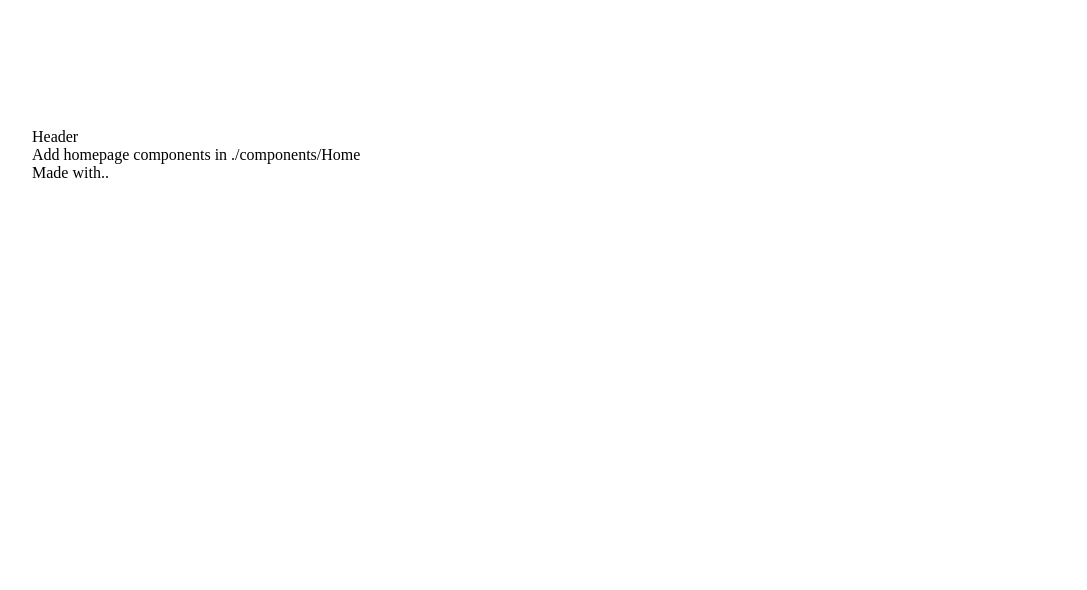
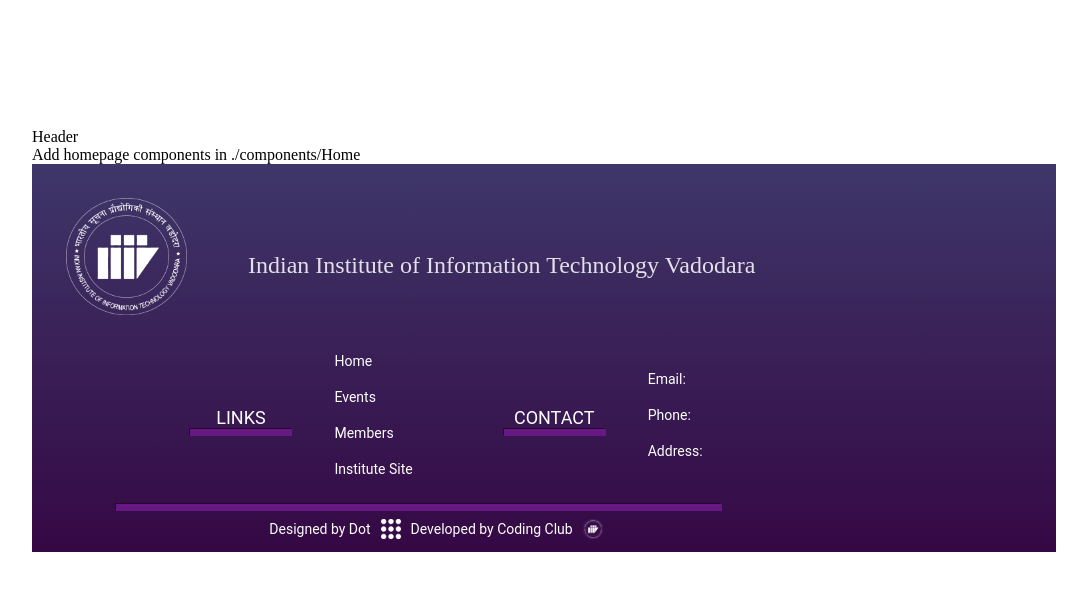
Before and after one commit to kreiva-iiitv/keriva-frontend-2020, a React (Create React App) app: page / in a window 1280 px wide. Shown: the top 590 px of the page, without its empty margins (96-1183 px from the left). Built offline with nearby package versions, Linux system fonts and the light colour scheme.

Commit message:
footer updated

```diff
--- a/src/components/Footer.jsx
+++ b/src/components/Footer.jsx
@@ -1,9 +1,57 @@
 import React from 'react';
+
+import "./footcss.css";
+import inslogo from "./img/logo.png";
+import dotlogo from "./img/dot.png";
+import cclogo from "./img/logo.png";
 
 const Footer = () => {
   return (
     <footer>
-      Made with..
+      <div className="inname">
+        <div className="logo">
+            <img src = {inslogo} alt="iiitv-logo" className="inslog"></img>
+        </div>
+        <div className="name">
+          Indian Institute of Information Technology Vadodara
+        </div>
+      </div>
+
+      <div className="linkcon">
+        <div className="linkna">
+          LINKS
+          <hr className="lastline"></hr>
+        </div>
+        <div className="links">
+          <p className="link">Home</p>
+          <p className="link">Events</p>
+          <p className="link">Members</p>
+          <p className="link">Institute Site</p>
+        </div>
+
+        <div className="conna">
+          CONTACT
+          <hr className="lastline"></hr>
+        </div>
+        <div className="contact">
+          <p className="link">Email:</p>
+          <p className="link">Phone:</p>
+          <p className="link">Address:</p>
+        </div>
+      </div>
+
+      <hr className="lastline"></hr>
+
+      <div className="dev">
+        <div className="dot">
+          <p className="p-dev">Designed by Dot</p>
+          <img src = {dotlogo} alt="dot-logo" className="dotlogo"></img>
+        </div>
+        <div className="cc">
+          <p className="p-dev">Developed by Coding Club</p>
+          <img src = {cclogo} alt="cc-logo" className="dotlogo"></img>
+        </div>
+      </div>
     </footer>
   );
 }
--- /dev/null
+++ b/src/components/footcss.css
@@ -0,0 +1,114 @@
+footer{
+    padding: 34px 334px 5px 83px;
+    background-image: linear-gradient(to top, #350844, #3e3769);
+    display: flex;
+    flex-direction: column;
+    align-items: center;
+}
+
+.inname{
+    flex-direction: row;
+    display: flex;
+    justify-content: center;
+    align-items: center;
+    padding-bottom: 3vh;
+}
+
+.inslog{
+    width: 121px;
+    height: 117px;
+    object-fit: contain;
+}
+.name{
+    opacity: 0.85;
+    width: 584px;
+    height: 23px;
+    padding: 40px 0 54px 61px;
+    font-family: Noir-Noir;
+    font-size: 24px;
+    font-weight: normal;
+    font-stretch: normal;
+    font-style: normal;
+    line-height: normal;
+    letter-spacing: normal;
+    color: #ffffff;
+}
+
+.linkcon{
+    flex-direction: row;
+    display: flex;
+    justify-content: center;
+    align-items: center;
+    padding-bottom: 2vh;
+}
+
+.linkna {
+    width: 103px;
+    height: 21px;
+    margin: 22px 32px 17px 65px;
+    font-family: Roboto;
+    font-size: 18px;
+    font-weight: normal;
+    font-stretch: normal;
+    font-style: normal;
+    line-height: normal;
+    letter-spacing: normal;
+    text-align: center;
+    color: #ffffff;
+  }
+
+.conna {
+    width: 103px;
+    height: 21px;
+    margin: 22px 32px 17px 80px;
+    font-family: Roboto;
+    font-size: 18px;
+    font-weight: normal;
+    font-stretch: normal;
+    font-style: normal;
+    line-height: normal;
+    letter-spacing: normal;
+    text-align: center;
+    color: #ffffff;
+  }
+
+.link, .p-dev{
+    padding: 10px;
+    font-family: Roboto;
+    font-size: 14px;
+    font-weight: normal;
+    font-stretch: normal;
+    font-style: normal;
+    line-height: normal;
+    letter-spacing: normal;
+    text-align: left;
+    color: #ffffff;
+}
+
+.lastline{
+    background-color: #681883;
+    border-color: #681883;
+    height: 1vh;
+    width: 100%;
+}
+
+.dev{
+    flex-direction: row;
+    display: flex;
+    justify-content: space-evenly;
+    align-items: center;
+    padding-left: 25px;
+}
+
+.dot, .cc{
+    flex-direction: row;
+    display: flex;
+    justify-content: space-evenly;
+    align-items: center;
+}
+
+.dotlogo{
+    width: 20px;
+    height: 20px;
+    object-fit: contain;
+}
```
Also changed, not shown: src/components/img/dot.png (added), src/components/img/logo.png (added).
